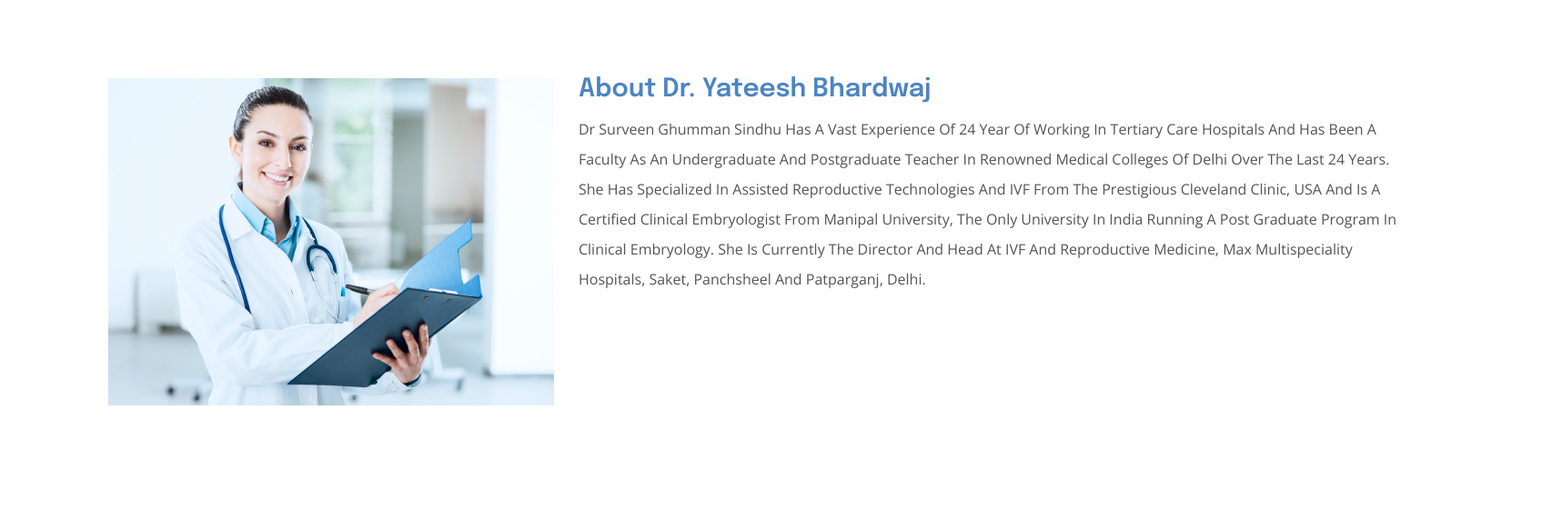
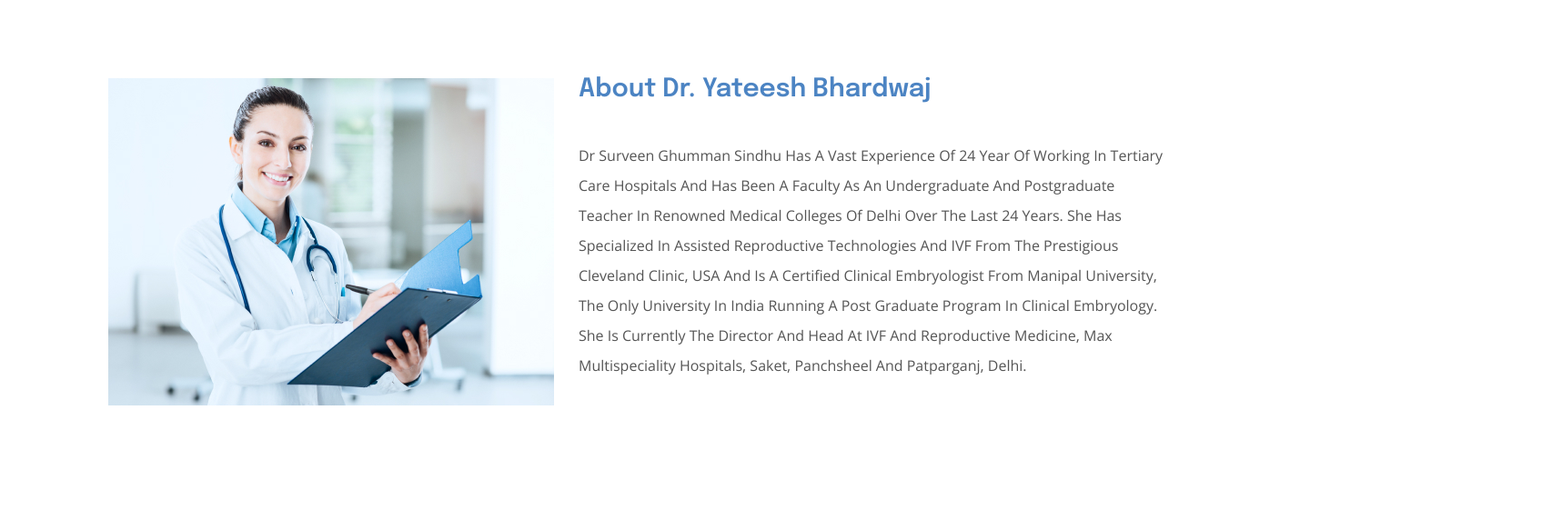
Before and after one commit to TanTranDeveloper/HTML-CSS-Training, a website built with Parcel: page src/index.html in a window 1280 px wide. Shown: the part 1500-2083 px from the top of the page at 91% size, 1717 px wide, since content can reach past the window. Built offline with nearby package versions, Linux system fonts and the light colour scheme; files whose address does not match are found by name.

Commit message:
Implement style for section information

```diff
--- a/src/assets/styles/sections/information.css
+++ b/src/assets/styles/sections/information.css
@@ -1,8 +1,7 @@
 .info {
 	width: var(--max-width);
-	height: 747px;
-	margin: 0 auto;
-	padding: 247px 158px 140px 119px;
+	margin: 0 auto 140px auto;
+	/* padding: 247px 0 0 119px; */
 	display: flex;
 	position: relative;
 	gap: 27px;
@@ -11,6 +10,7 @@
 .info-image {
 	width: 490px;
 	height: 360px;
+	margin: 247px 0 0 119px;
 }
 
 .info-title {
@@ -29,5 +29,5 @@
 	font-size: 16px;
 	line-height: 33px;
 	text-transform: capitalize;
-	margin: 40px 0 0 0;
+	margin: 316px 158px 0 0;
 }
```
